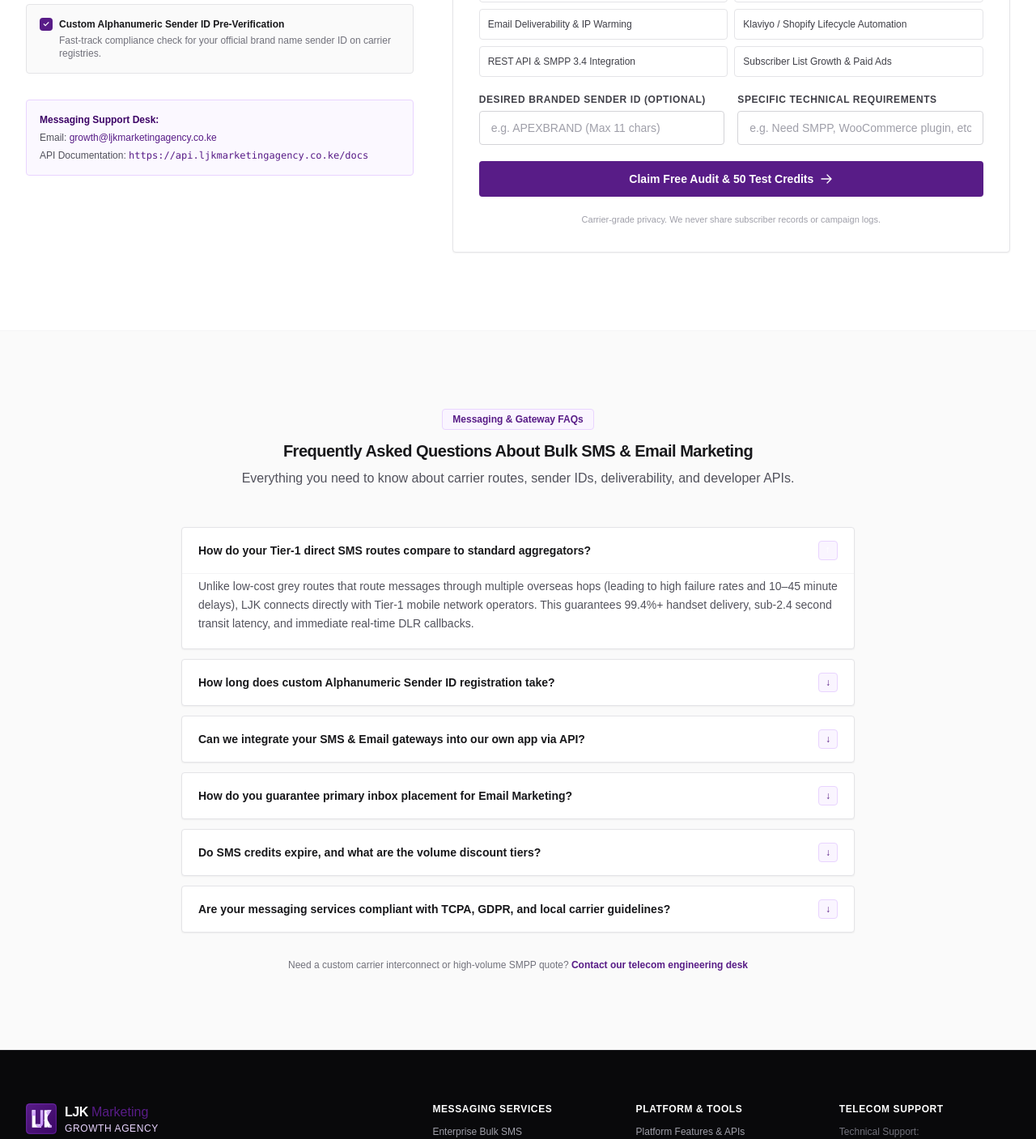
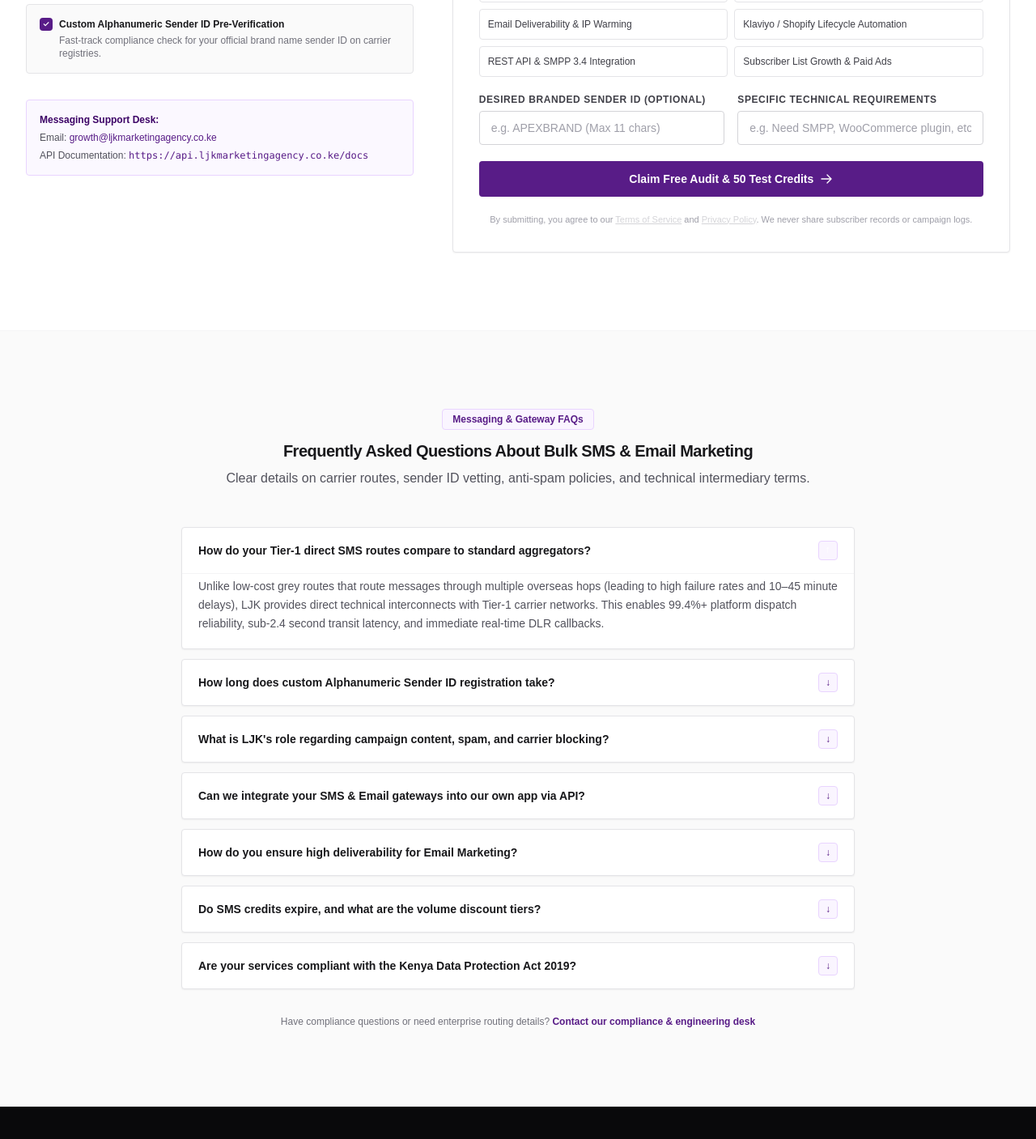
Before and after one commit to corbantechnologies/marketingagency, a Next.js app: page / in a window 1280 px wide. Shown: the part 6069-7476 px from the top of the page at 81% size. Built offline with nearby package versions, Linux system fonts and the light colour scheme; a web font is replaced by a local one.

Commit message:
fix liabilities

```diff
--- a/components/contact/ContactContent.tsx
+++ b/components/contact/ContactContent.tsx
@@ -2,6 +2,7 @@
 "use client";
 
 import React, { useState } from "react";
+import Link from "next/link";
 import toast from "react-hot-toast";
 
 export function ContactContent() {
@@ -377,7 +378,15 @@ export function ContactContent() {
                   </button>
 
                   <p className="text-center text-[11px] text-zinc-400">
-                    Confidential submission. Auto-confirmation sent directly to your email via Resend.
+                    By submitting, you agree to our{" "}
+                    <Link href="/terms-of-service" className="text-zinc-600 hover:text-zinc-900 underline">
+                      Terms of Service
+                    </Link>{" "}
+                    and{" "}
+                    <Link href="/privacy-policy" className="text-zinc-600 hover:text-zinc-900 underline">
+                      Privacy Policy
+                    </Link>
+                    . Auto-confirmation dispatched to your inbox via Resend.
                   </p>
                 </form>
               )}
--- a/components/landing/AuditForm.tsx
+++ b/components/landing/AuditForm.tsx
@@ -2,6 +2,7 @@
 "use client";
 
 import React, { useState } from "react";
+import Link from "next/link";
 
 export function AuditForm() {
   const [formData, setFormData] = useState({
@@ -350,7 +351,15 @@ export function AuditForm() {
                   </button>
 
                   <p className="text-center text-[11px] text-zinc-400">
-                    Carrier-grade privacy. We never share subscriber records or campaign logs.
+                    By submitting, you agree to our{" "}
+                    <Link href="/terms-of-service" className="text-zinc-300 hover:text-white underline">
+                      Terms of Service
+                    </Link>{" "}
+                    and{" "}
+                    <Link href="/privacy-policy" className="text-zinc-300 hover:text-white underline">
+                      Privacy Policy
+                    </Link>
+                    . We never share subscriber records or campaign logs.
                   </p>
                 </form>
               )}
--- a/components/landing/FAQ.tsx
+++ b/components/landing/FAQ.tsx
@@ -10,32 +10,37 @@ export function FAQ() {
     {
       question: "How do your Tier-1 direct SMS routes compare to standard aggregators?",
       answer:
-        "Unlike low-cost grey routes that route messages through multiple overseas hops (leading to high failure rates and 10–45 minute delays), LJK connects directly with Tier-1 mobile network operators. This guarantees 99.4%+ handset delivery, sub-2.4 second transit latency, and immediate real-time DLR callbacks.",
+        "Unlike low-cost grey routes that route messages through multiple overseas hops (leading to high failure rates and 10–45 minute delays), LJK provides direct technical interconnects with Tier-1 carrier networks. This enables 99.4%+ platform dispatch reliability, sub-2.4 second transit latency, and immediate real-time DLR callbacks.",
     },
     {
       question: "How long does custom Alphanumeric Sender ID registration take?",
       answer:
-        "Custom Sender ID registration (e.g. your exact brand name up to 11 characters) typically takes 24 to 48 business hours, depending on regional telecom regulator approvals. During registration, we provide instant access to high-priority shared alphanumeric routes so you can test campaigns immediately.",
+        "Custom Sender ID registration (e.g. your verified brand name up to 11 characters) typically takes 24 to 72 business hours, subject to regulatory vetting and approval by the Communications Authority of Kenya (CAK) and telecom operators (Safaricom & Airtel). LJK operates strictly as your technical processing agent; approval decisions reside exclusively with the regulators and operators with zero agency liability for carrier rejections or vetting delays. You can immediately test campaigns via shared approved routes while vetting is underway.",
+    },
+    {
+      question: "What is LJK's role regarding campaign content, spam, and carrier blocking?",
+      answer:
+        "LJK Marketing Agency is a technical software intermediary and Data Processor, not a communications carrier. Clients act as sole Data Controllers and are strictly responsible for maintaining verifiable opt-in consent from all recipients. If a client transmits unsolicited messages, spam, or misleading content resulting in carrier filtering, recipient complaints, or carrier blacklisting, LJK holds zero liability. In accordance with our Terms of Service, abusive accounts are subject to immediate suspension without refund.",
     },
     {
       question: "Can we integrate your SMS & Email gateways into our own app via API?",
       answer:
-        "Yes. We support standard HTTPS REST APIs with JSON payloads, as well as enterprise SMPP 3.4 protocols for high-throughput transactional OTPs and alerts. We provide SDKs and direct plugins for Shopify, WooCommerce, and CRM webhooks.",
+        "Yes. We support standard HTTPS REST APIs with JSON payloads, as well as enterprise SMPP 3.4 protocols for high-throughput transactional OTPs and alerts. We provide SDKs and direct connectors for Shopify, WooCommerce, and CRM webhooks.",
     },
     {
-      question: "How do you guarantee primary inbox placement for Email Marketing?",
+      question: "How do you ensure high deliverability for Email Marketing?",
       answer:
-        "We execute a comprehensive 4-stage deliverability protocol: 1) Full DNS alignment (SPF, DKIM, DMARC, BIMI), 2) Automated list cleaning to eliminate spam traps and hard bounces, 3) Dedicated IP provisioning with progressive warming schedules, and 4) Engagement-based segmentation to keep sender reputation in the top 99th percentile.",
+        "We execute a comprehensive 4-stage deliverability protocol: 1) Full DNS alignment (SPF, DKIM, DMARC), 2) Automated list hygiene to eliminate invalid addresses, 3) Dedicated IP provisioning with progressive warming schedules, and 4) Behavioral segmentation to keep sender domain health in top standing.",
     },
     {
       question: "Do SMS credits expire, and what are the volume discount tiers?",
       answer:
-        "Prepaid SMS credits never expire. As your monthly broadcast volume increases beyond 50,000, 200,000, and 1,000,000+ units, unit costs decrease significantly. Custom enterprise pricing and post-paid billing agreements are available for verified businesses.",
+        "Prepaid SMS credits loaded into your active account ledger do not expire. As your monthly broadcast volume increases beyond 50,000, 200,000, and 1,000,000+ units, wholesale unit rates decrease. Custom enterprise volume tiers and dedicated account support are available upon request.",
     },
     {
-      question: "Are your messaging services compliant with TCPA, GDPR, and local carrier guidelines?",
+      question: "Are your services compliant with the Kenya Data Protection Act 2019?",
       answer:
-        "Yes. Our platform includes built-in automated opt-out (STOP) handling, suppression list management, time-zone sensitive dispatch windows (preventing late-night promotional SMS), and two-step opt-in verification tools to ensure full regulatory compliance.",
+        "Yes. LJK operates in strict compliance with the Kenya Data Protection Act 2019. We implement TLS 1.3 in transit and AES-256 encryption at rest. We never sell, rent, trade, or share client contact lists with third parties under any circumstance. Our platform includes automated opt-out (STOP) handling and compliant daytime dispatch controls.",
     },
   ];
 
@@ -46,13 +51,13 @@ export function FAQ() {
         {/* Header */}
         <div className="text-center mb-12">
           <div className="inline-flex items-center gap-2 px-3 py-1 rounded bg-purple-50 border border-purple-200 text-xs font-semibold text-[#581c87] mb-3">
-            Messaging & Gateway FAQs
+            Messaging &amp; Gateway FAQs
           </div>
           <h2 className="text-xl font-semibold text-zinc-900 tracking-tight">
-            Frequently Asked Questions About Bulk SMS & Email Marketing
+            Frequently Asked Questions About Bulk SMS &amp; Email Marketing
           </h2>
           <p className="text-base font-normal text-zinc-600 mt-2">
-            Everything you need to know about carrier routes, sender IDs, deliverability, and developer APIs.
+            Clear details on carrier routes, sender ID vetting, anti-spam policies, and technical intermediary terms.
           </p>
         </div>
 
@@ -95,12 +100,12 @@ export function FAQ() {
 
         {/* Bottom support line */}
         <div className="mt-8 text-center text-xs text-zinc-500">
-          Need a custom carrier interconnect or high-volume SMPP quote?{" "}
+          Have compliance questions or need enterprise routing details?{" "}
           <Link
             href="/contact"
             className="text-[#581c87] font-semibold hover:underline"
           >
-            Contact our telecom engineering desk
+            Contact our compliance &amp; engineering desk
           </Link>
         </div>
 
@@ -108,3 +113,5 @@ export function FAQ() {
     </section>
   );
 }
+
+export default FAQ;
--- a/components/landing/PricingContent.tsx
+++ b/components/landing/PricingContent.tsx
@@ -238,15 +238,19 @@ export function PricingContent() {
   const pricingFaqs = [
     {
       q: "Do purchased SMS credits ever expire?",
-      a: "No. Prepaid SMS and Email credits purchased on LJK never expire. You can top up anytime via M-PESA and use your balance whenever you need to send campaigns.",
+      a: "No. Prepaid SMS and Email credits purchased on LJK never expire as long as your account is active. You can top up anytime via M-PESA and use your balance whenever you need to send campaigns.",
     },
     {
       q: "How does the M-PESA top-up process work?",
       a: "You simply log into your business dashboard, enter the amount you want to top up (from KSh 100), and an M-PESA STK prompt appears on your phone. Once you enter your PIN, credits are instantly credited to your wallet in real time.",
     },
     {
-      q: "What is a custom Alphanumeric Sender ID and how do I get one?",
-      a: "A Sender ID displays your exact brand name (e.g. 'YOURBRAND', up to 11 characters) on your recipient's handset instead of a random number. We assist with carrier regulator approval within 24 to 48 hours.",
+      q: "What is a custom Alphanumeric Sender ID and how does vetting work?",
+      a: "A Sender ID displays your exact verified brand name (up to 11 characters) on recipient handsets. LJK acts as your technical facilitator submitting documentation to the Communications Authority of Kenya (CAK) and carrier operators (24–72 hours). Final approval decisions reside with regulators with zero agency liability for carrier rejections.",
+    },
+    {
+      q: "Who is responsible for opt-in consent and anti-spam compliance?",
+      a: "Clients act as sole Data Controllers under the Kenya Data Protection Act 2019 and are required to hold explicit opt-in consent. LJK operates as a technical software gateway and holds zero liability for blocked messages resulting from client anti-spam violations.",
     },
     {
       q: "Can I switch between plans or downgrade anytime?",
```
